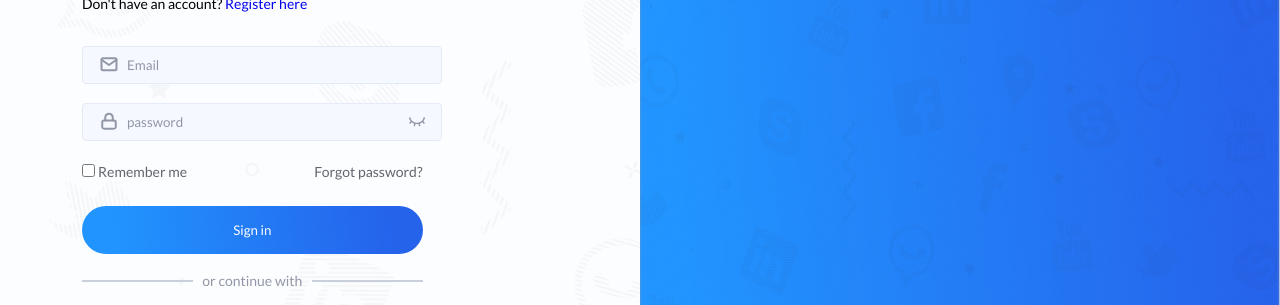
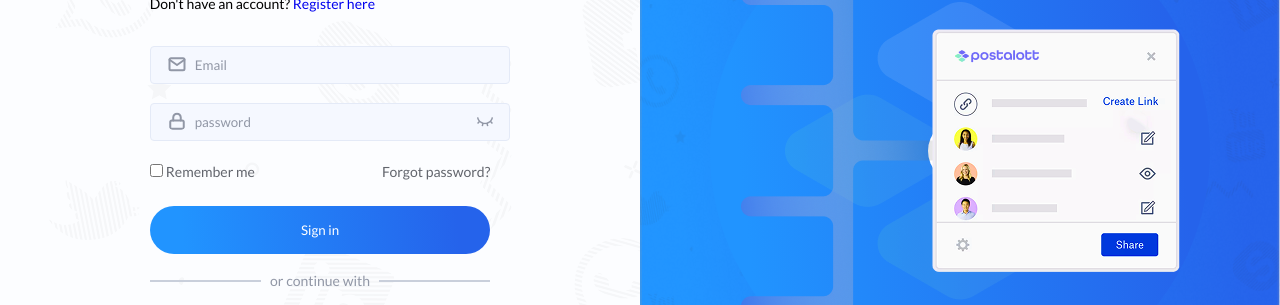
Before and after one commit to Nehaboora033/sign-in, a plain HTML site: page index.html in a window 1280 px wide. Shown: the part 249-554 px from the top of the page. Drawn offline with Linux system fonts and the light colour scheme.

Commit message:
addded background

```diff
--- a/assets/css/style.css
+++ b/assets/css/style.css
@@ -12,7 +12,7 @@
 }
 
 .container {
-    max-width: 1140px;
+    max-width: 100%;
     padding-left: 12px;
     padding-right: 12px;
     margin-left: auto;
@@ -31,6 +31,7 @@
     width: 50%;
     padding-left: 12px;
     padding-right: 12px;
+    height:100vh;
 }
 
 .background {
@@ -40,6 +41,7 @@
 .min-vh-100 {
     min-height: 100vh;
     width: 100%;
+
 }
 
 .relative {
@@ -324,3 +326,31 @@ button:hover {
 .mt-16 {
     margin-top: 16px;
 }
+.blue-circle{
+    width:499.29px;
+    height:499.29px;
+    border-radius:100%;
+    background: linear-gradient(83.67deg, #2194FF 10.02%, #2563EB 90.05%);
+
+
+}
+.circle-absolute{
+    position:absolute;
+     /* top:50%;
+    left:50%;
+    transform: translate(-50%,-50%);  */
+}
+.justify-center{
+    justify-content: center;
+}
+.white-circle{
+    width: 64px;
+    height: 64px;
+    top: 219.75px;
+    left: 838.24px;
+    border-radius: 42px;
+    background: #FFFFFF;
+}
+.circle1{
+
+}
--- a/index.html
+++ b/index.html
@@ -14,7 +14,7 @@
 
         <div class="container max-vh-810">
             <div class="row">
-                <div class="col-6 d-flex justify-content  ">
+                <div class="col-6 d-flex justify-center   ">
                     <div class="card">
                         <img src="./assets/images/Logo.png" class="pt-89">
                         <h2 class="sign-in-style">Sign in</h2>
@@ -72,7 +72,7 @@
                             </label>
 
                             <ul class="d-flex space-between mt-20">
-                                <li >
+                                <li>
                                     <input type="checkbox" id="remember">
                                     <label for="remember" class="remember">Remember me</label>
                                 </li>
@@ -128,8 +128,16 @@
                         </form>
                     </div>
                 </div>
-                <div class="col-6">
-                    <div class=""></div>
+                <div class="col-6 relative d-flex items-center justify-center">
+                    <div class="blue-circle circle-absolute"></div>
+                    <img src="./assets/images/four leaf.png" class="circle-absolute">
+                    <div class="relative d-flex items-center justify-center z-index-0">
+                        <img src="./assets/images/img-group.png" class="circle-absolute">
+                       <a href="" class="white-circle circle1"></a>
+                       <a></a>
+                       <a></a>
+                       <a></a>
+                    </div>
                 </div>
             </div>
         </div>
```
Also changed, not shown: assets/images/four leaf.png (added), assets/images/img-group.png (added). Lines whose indentation alone changed are shown as unchanged.
